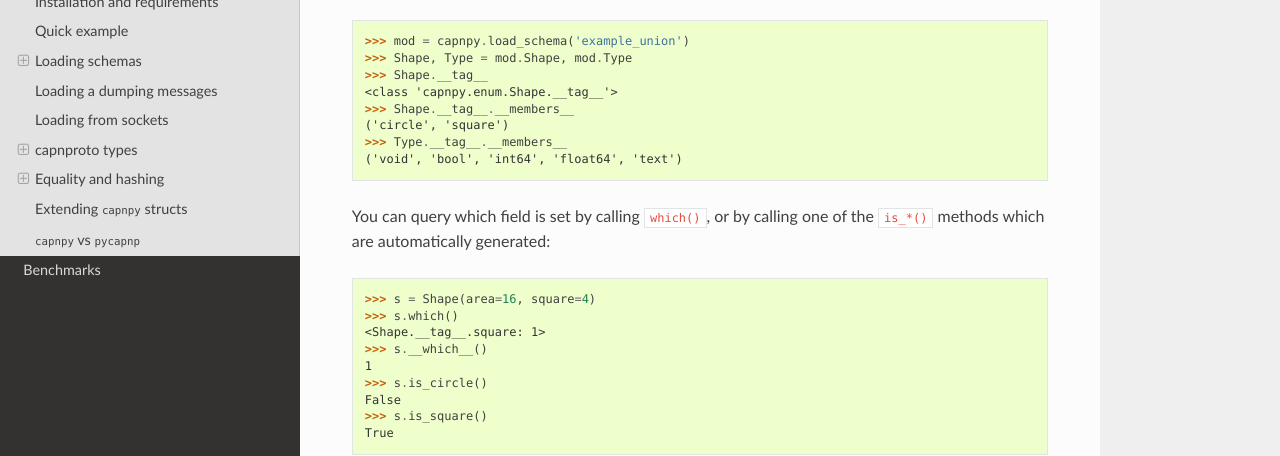
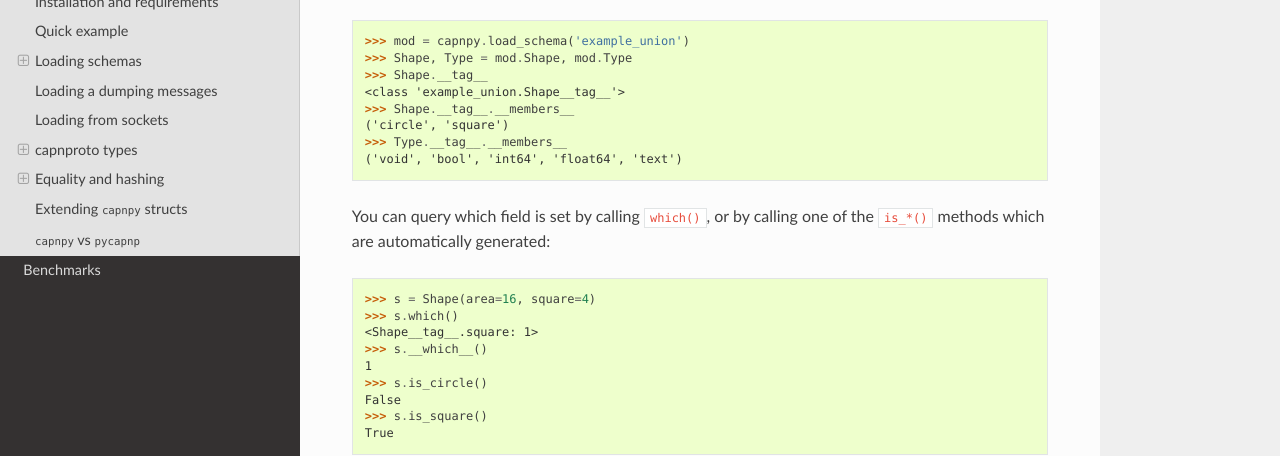
Before and after one commit to antocuni/capnpy, a Sphinx documentation site: the page built from docs/source/usage.rst, in a window 1280 px wide and 1400 px high, scrolled down 5672 px, cut to the strip 175-631 px from the top of the window. Built offline with Sphinx 7.4.7 and the Read the Docs theme 2.0.0, drawn with Linux system fonts in a browser that asks for light colours; some of the changed text lies outside the part shown.

Commit message:
fix several doctests because the class name of __tag__s has changed

```diff
--- a/docs/source/usage.rst
+++ b/docs/source/usage.rst
@@ -306,7 +306,7 @@ union.
     >>> mod = capnpy.load_schema('example_union')
     >>> Shape, Type = mod.Shape, mod.Type
     >>> Shape.__tag__
-    <class 'capnpy.enum.Shape.__tag__'>
+    <class 'example_union.Shape__tag__'>
     >>> Shape.__tag__.__members__
     ('circle', 'square')
     >>> Type.__tag__.__members__
@@ -317,7 +317,7 @@ the ``is_*()`` methods which are automatically generated:
 
     >>> s = Shape(area=16, square=4)
     >>> s.which()
-    <Shape.__tag__.square: 1>
+    <Shape__tag__.square: 1>
     >>> s.__which__()
     1
     >>> s.is_circle()
@@ -364,7 +364,7 @@ field:
 
     >>> t = Type.new_int64()
     >>> t.which()
-    <Type.__tag__.int64: 2>
+    <Type__tag__.int64: 2>
     >>> t.is_int64()
     True
 
@@ -434,7 +434,7 @@ use ``None``:
 Reading named unions is the same as anonymous ones:
 
     >>> p1.job.which()
-    <job.__tag__.unemployed: 0>
+    <Person_job__tag__.unemployed: 0>
     >>> p1.job.is_unemployed()
     True
     >>> p2.job.employer
```
